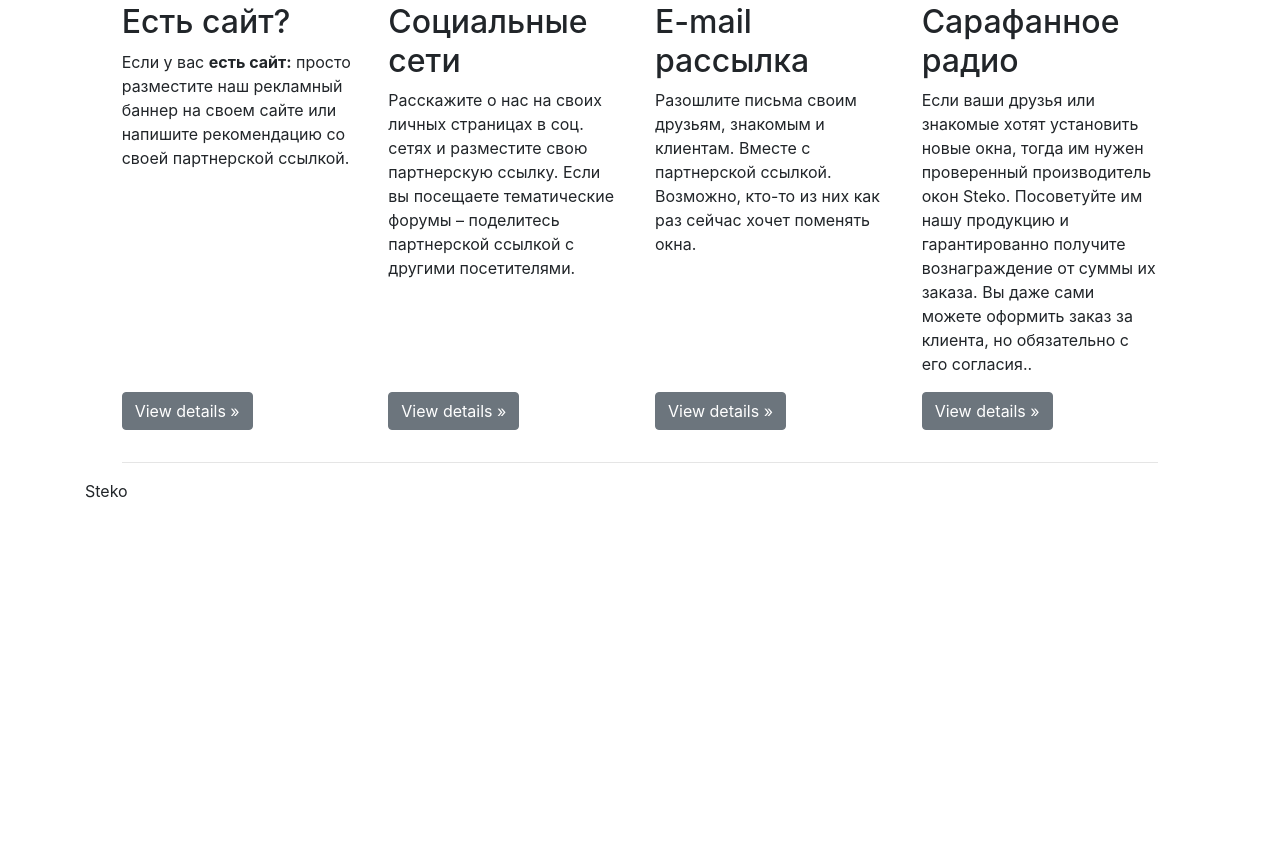
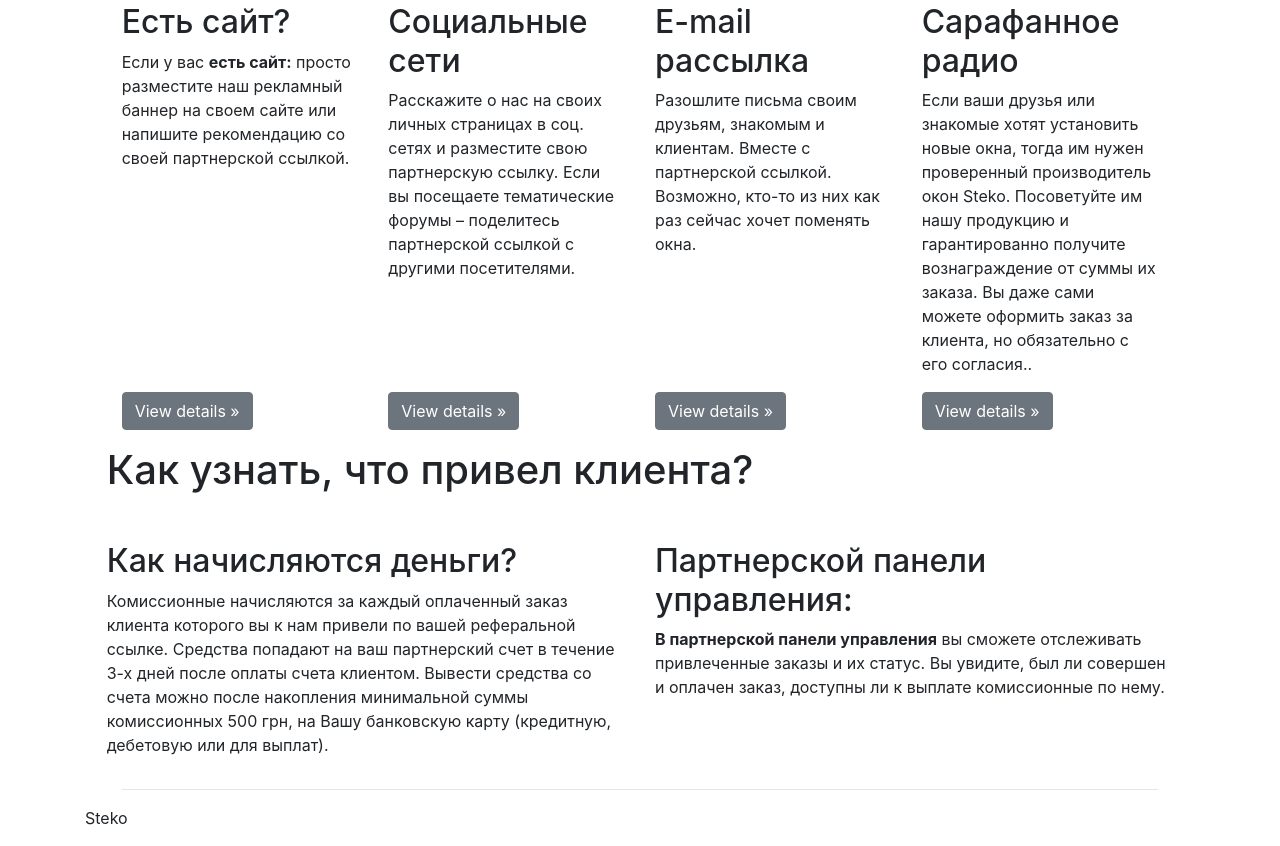
Before and after one commit to Antoni-Petrenko/first_page, a plain HTML site: page index.html in a window 1280 px wide. Shown: the part 1227-2073 px from the top of the page. Before the commit the page ends 1746 px from the top, so only its background shows below. Drawn offline with nearby package versions, Linux system fonts and the light colour scheme.

Commit message:
add content

```diff
--- a/index.html
+++ b/index.html
@@ -170,7 +170,7 @@
 
     <!-- Modal Как это работает end-->
 
-    <nav class="navbar navbar-expand-md navbar-dark fixed-top bg-dark" >
+    <nav class="navbar navbar-expand-md navbar-dark fixed-top bg-dark">
       <button class="navbar-toggler" type="button" data-toggle="collapse" data-target="#navbarsExampleDefault" aria-controls="navbarsExampleDefault"
         aria-expanded="false" aria-label="Toggle navigation">
         <span class="navbar-toggler-icon"></span>
@@ -291,7 +291,34 @@
             </p>
           </div>
         </div>
+        <div class="row">
+          <h2 class="h1 mb-5">Как узнать, что привел клиента?</h2>
+          <div class="row">
+            <div class="col-md-6 space-between">
+              <h2>Как начисляются деньги?</h2>
+              <p>
+                Комиссионные начисляются за каждый оплаченный заказ клиента которого вы к нам привели по вашей реферальной ссылке. Средства
+                попадают на ваш партнерский счет в течение 3-х дней после оплаты счета клиентом. Вывести средства со счета
+                можно после накопления минимальной суммы комиссионных 500 грн, на Вашу банковскую карту (кредитную, дебетовую
+                или для выплат).
 
+              </p>
+            </div>
+            <div class="col-md-6 space-between">
+              <h2>Партнерской панели управления:</h2>
+              <p>
+                <strong>В партнерской панели управления</strong> вы сможете отслеживать привлеченные заказы и их статус. Вы увидите,
+                был ли совершен и оплачен заказ, доступны ли к выплате комиссионные по нему.
+              </p>
+            </div>
+
+          </div>
+
+
+
+
+
+        </div>
         <hr>
 
       </div>
```
